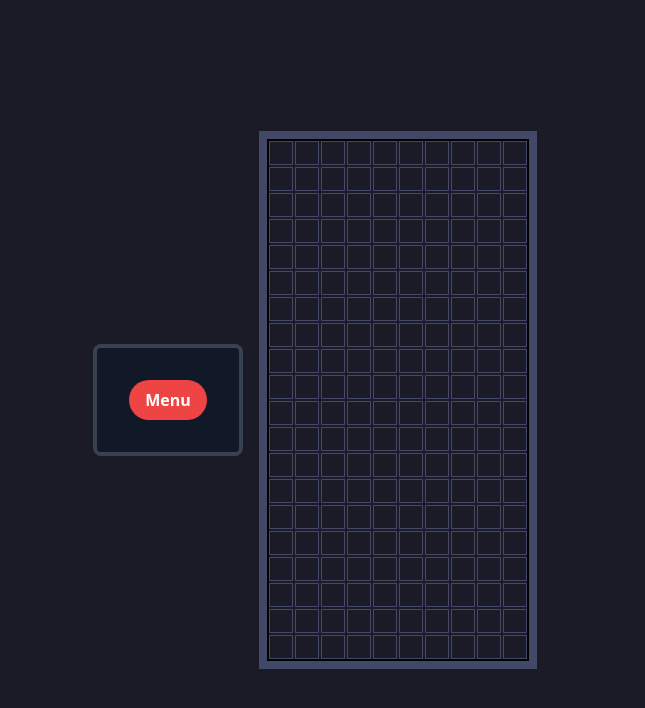
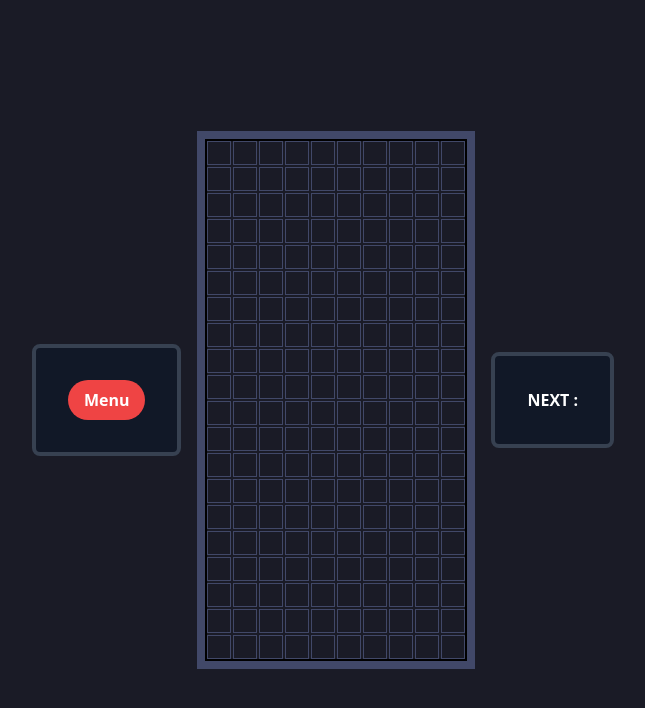
Before and after one commit to Claken/red-tetris, a React (Vite) app in the folder my-app/: page /1/1 in a window 1280 px wide. Shown: the top 708 px of the page, without its empty margins (317-962 px from the left). Built offline with nearby package versions, Linux system fonts and the light colour scheme.

Commit message:
multi game still in progress

```diff
--- a/my-app/src/components/ConnectPage.tsx
+++ b/my-app/src/components/ConnectPage.tsx
@@ -37,7 +37,7 @@ function ConnectPage({ name, setName, uuid, setUuid, socket, setSocket }: {
 		<div className="flex items-center justify-center h-screen bg-black">
 			<div className="flex flex-col justify-center items-center">
 				<div className="text-white text-3xl font-bold p-2 m-4 bg-gray-900 border-4 border-red-500 rounded-full w-fit">WELCOME TO RED TETRIS</div>
-				<div className="text-white font-bold text-sm p-2 bg-gray-900 border-2 border-red-500 w-fit">Please write your player name to access the site</div>
+				<div className="text-white font-bold text-sm p-2 bg-gray-900 w-fit">Please write your player name to access the site</div>
 				<div className="m-3">
 					<input type="text-center"
 						className="bg-transparent placeholder:text-white text-white text-xs border border-slate-200 rounded-md px-3 py-2 transition duration-300 ease focus:outline-none focus:border-slate-400 hover:border-slate-300 shadow-sm focus:shadow"
--- a/my-app/src/components/GamePage.tsx
+++ b/my-app/src/components/GamePage.tsx
@@ -15,6 +15,7 @@ function GamePage() {
 	const uuid = sessionStorage.getItem("uuid");
 	const name = sessionStorage.getItem("name");
 	const [partyDone, setPartyDone] = useState<boolean>(false);
+	const [winner, setWinner] = useState<boolean>(false);
 	const [countdown, setCountdown] = useState<number | null>(null);
 	const navigate = useNavigate();
 	const routeParam = useParams();
@@ -76,7 +77,7 @@ function GamePage() {
 				return 'bg-[#1a1b26]'
 			case (102): // tetromino's shadown
 				return 'bg-[#7d0202] opacity-75'
-			case (20):
+			case (20): // indestructible line
 				return 'bg-gray-500'
 
 		}
@@ -152,9 +153,10 @@ function GamePage() {
 
 	useEffect(() => {
 		socket?.on("endGame", (data) => {
-			console.log("endGame");
+			if (data.player.uuid === uuid) {
+				setWinner(data.player.winner);
+			}
 			setGrid(emptyGrid);
-			console.log(data);
 			setPartyDone(true);
 		});
 		return () => {
@@ -201,7 +203,7 @@ function GamePage() {
 							<div className="absolute top-0 left-0 w-full h-full flex items-center justify-center bg-black bg-opacity-50">
 								<div className="flex flex-col my-1 space-y-5 p-10">
 									<h1 className="text-white text-5xl font-bold">
-										GAME OVER
+										{winner ? "YOU WON": "GAME OVER"}
 									</h1>
 									<div className="text-center">
 										<button className="bg-red-500 hover:bg-red-700 active:bg-red-500 text-white font-bold py-2 px-4 rounded-full w-fit" onClick={goBackToHome}>Menu</button>
@@ -215,19 +217,18 @@ function GamePage() {
 					</div>
 				</div>
 				<div className="ml-4">
-					{tetrominos && tetrominos.length > 0 &&
-						<div className="p-8 bg-gray-900 border-4 border-gray-700 rounded-lg">
+					<div className="p-8 bg-gray-900 border-4 border-gray-700 rounded-lg">
 							<div className="flex flex-col items-center space-y-4">
 								<div className="text-white font-bold">
-									NEXT
+									NEXT :
 								</div>
-								{tetrominos.map((tetro, index) => (
+								{tetrominos && tetrominos.length > 0 && tetrominos.map((tetro, index) => (
 									<div key={index} className="mb-4 items-center">
 										{displayTetromino(tetro)}
 									</div>
 								))}
 							</div>
-						</div>}
+						</div>
 				</div>
 			</div>
 		</div>
--- a/my-app/src/components/HomePage.tsx
+++ b/my-app/src/components/HomePage.tsx
@@ -88,6 +88,7 @@ function HomePage() {
 			)
 		}
 		else if (listButtonClickedOthers) {
+
 			socket?.emit("getOtherRooms", { uuid: uuid });
 			return roomList(
 				{
```
